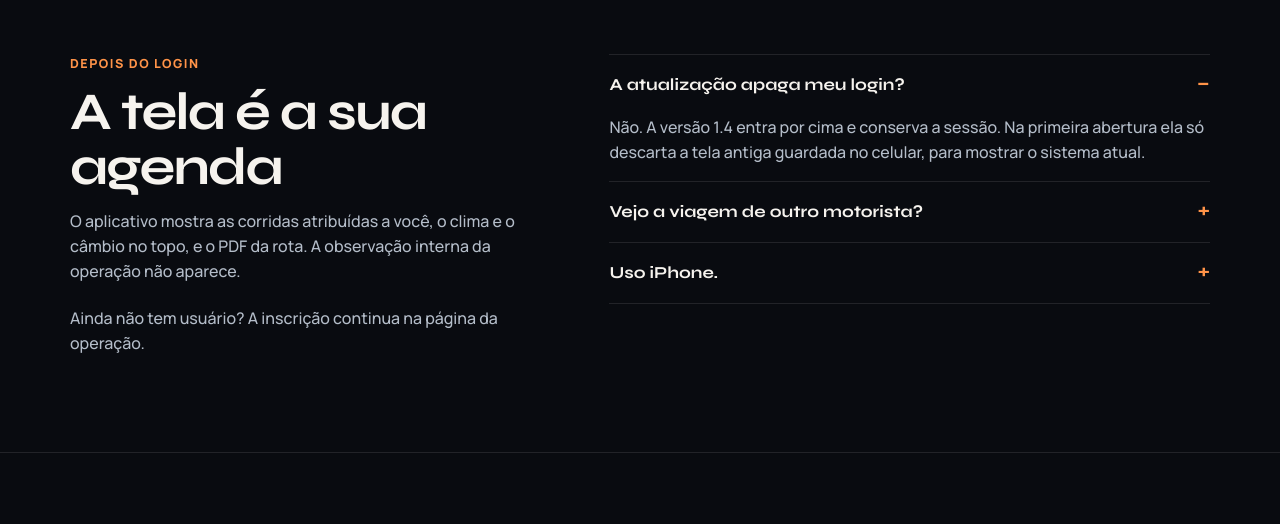
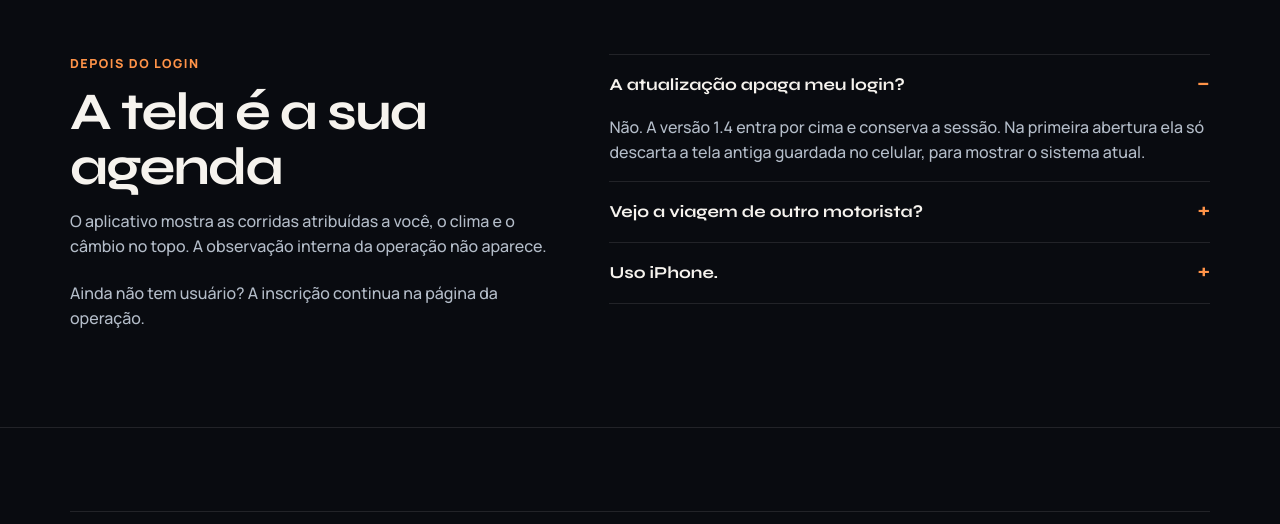
Before and after one commit to matheusbrum2027/sistema, a PHP site: page /index.php?p=aplicativo in a window 1280 px wide. Shown: the part 1330-1854 px from the top of the page. Run offline with PHP 8.4, Linux system fonts and the light colour scheme; some libraries are stand-ins or nearby versions.

Commit message:
Tira da pagina do motorista a promessa de um PDF que so o administrador baixa.
Co-authored-by: Cursor <cursoragent@cursor.com>

```diff
--- a/views/aplicativo.php
+++ b/views/aplicativo.php
@@ -94,7 +94,7 @@ $ano = (int) date('Y');
         <div data-reveal>
           <div class="sm-label">Depois do login</div>
           <h2>A tela é a sua agenda</h2>
-          <p class="sm-section-lead">O aplicativo mostra as corridas atribuídas a você, o clima e o câmbio no topo, e o PDF da rota. A observação interna da operação não aparece.</p>
+          <p class="sm-section-lead">O aplicativo mostra as corridas atribuídas a você, o clima e o câmbio no topo. A observação interna da operação não aparece.</p>
           <p class="sm-section-lead" style="margin-top:1rem">Ainda não tem usuário? A inscrição continua na <a href="<?= e(href('seja-motorista')) ?>">página da operação</a>.</p>
         </div>
         <div class="sm-acc" data-reveal>
```
